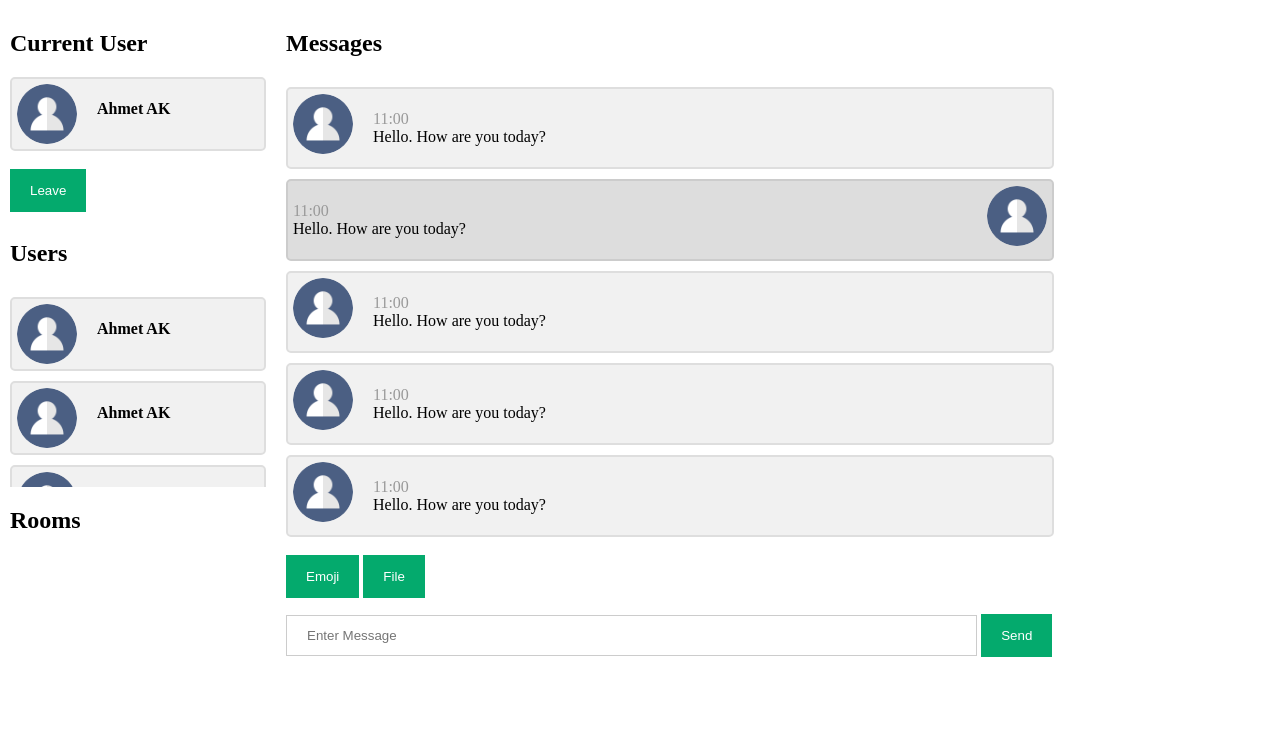
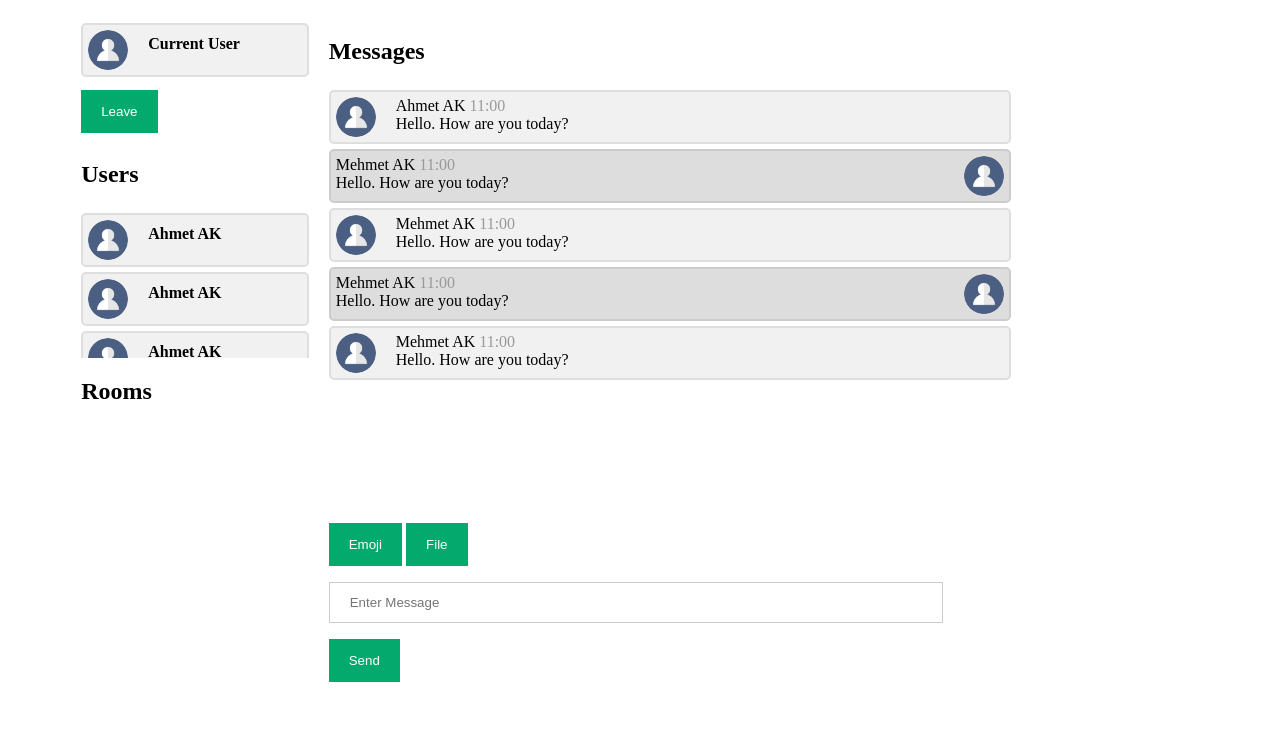
Before and after one commit to abdussametkaci/ChatApp_Socket_Programming, a website: page public/chat.html in a window 1280 px wide. Drawn offline with nearby package versions, Linux system fonts and the light colour scheme; no server answers.

Commit message:
Update frontend v2.0

```diff
--- a/public/chat.html
+++ b/public/chat.html
@@ -9,29 +9,29 @@
 </head>
 
 <body>
+    <div id="app">
         <div class="row">
             <div class="column">
                 <div>
-                <h2>Current User</h2>
                     <div class="container">
-                    <img src="img/avatar.png" alt="Avatar" style="width:100%;">
-                    <p id="current-username"><b>Ahmet AK</b></p>
+                        <img src="img/avatar.png" alt="Avatar">
+                        <p class="username"><b>Current User</b></p>
                     </div>
                     <button id="btn-leave">Leave</button>
                 </div>
                 <h2>Users</h2>
-            <div id="users" style=" height: 200px; overflow-y: scroll;">
+                <div id="users" style=" height: 150px; overflow-y: scroll;">
                     <div class="container">
-                    <img src="img/avatar.png" alt="Avatar" style="width:100%;">
-                    <p id="current-username"><b>Ahmet AK</b></p>
+                        <img src="img/avatar.png" alt="Avatar">
+                        <p class="username"><b>Ahmet AK</b></p>
                     </div>
                     <div class="container">
-                    <img src="img/avatar.png" alt="Avatar" style="width:100%;">
-                    <p id="current-username"><b>Ahmet AK</b></p>
+                        <img src="img/avatar.png" alt="Avatar">
+                        <p class="username"><b>Ahmet AK</b></p>
                     </div>
                     <div class="container">
-                    <img src="img/avatar.png" alt="Avatar" style="width:100%;">
-                    <p id="current-username"><b>Ahmet AK</b></p>
+                        <img src="img/avatar.png" alt="Avatar">
+                        <p class="username"><b>Ahmet AK</b></p>
                     </div>
                 </div>
                 <h2>Rooms</h2>
@@ -40,30 +40,30 @@
 
                 </div>
             </div>
-        <div class="column" style="width:60%; height:600px">
+            <div class="column" style="width:60%; height:430px">
                 <h2>Messages</h2>
-            <div>
+                <div style="height:100%">
                     <emoji-picker id="emoji-table"></emoji-picker>
                     <div id="messages" style=" height: 100%; overflow-y: scroll;">
                         <div class="container">
-                        <img src="img/avatar.png" alt="Avatar" style="width:100%;">
-                        <p><label class="time">11:00</label><br>Hello. How are you today?</p>
+                            <img src="img/avatar.png" alt="Avatar">
+                            <p><label class="username-chat">Ahmet AK </label><label class="time">11:00</label><br>Hello. How are you today?</p>
                         </div>
                         <div class="container darker">
-                        <img src="img/avatar.png" alt="Avatar" class="right" style="width:100%;">
-                        <p><label class="time">11:00</label><br>Hello. How are you today?</p>
+                            <img src="img/avatar.png" alt="Avatar" class="right">
+                            <p><label class="username-chat">Mehmet AK </label><label class="time">11:00</label><br>Hello. How are you today?</p>
                         </div>
                         <div class="container">
-                        <img src="img/avatar.png" alt="Avatar" style="width:100%;">
-                        <p><label class="time">11:00</label><br>Hello. How are you today?</p>
+                            <img src="img/avatar.png" alt="Avatar">
+                            <p><label class="username-chat">Mehmet AK </label><label class="time">11:00</label><br>Hello. How are you today?</p>
+                        </div>
+                        <div class="container darker">
+                            <img src="img/avatar.png" alt="Avatar" class="right">
+                            <p><label class="username-chat">Mehmet AK </label><label class="time">11:00</label><br>Hello. How are you today?</p>
                         </div>
                         <div class="container">
-                        <img src="img/avatar.png" alt="Avatar" style="width:100%;">
-                        <p><label class="time">11:00</label><br>Hello. How are you today?</p>
-                    </div>
-                    <div class="container">
-                        <img src="img/avatar.png" alt="Avatar" style="width:100%;">
-                        <p><label class="time">11:00</label><br>Hello. How are you today?</p>
+                            <img src="img/avatar.png" alt="Avatar">
+                            <p><label class="username-chat">Mehmet AK </label><label class="time">11:00</label><br>Hello. How are you today?</p>
                         </div>
                     </div>
                 </div>
@@ -80,8 +80,6 @@
             </div>
 
         </div>
-
-
         <!--
     <div class="container">
         <img src="img/avatar.png" alt="Avatar" style="width:100%;">
@@ -93,6 +91,9 @@
         <p><label class="time">11:00</label><br>Hello. How are you today?</p>
     </div>
     //-->
+    </div>
+
+
 </body>
 <script type="module" src="https://cdn.jsdelivr.net/npm/emoji-picker-element@^1/index.js"></script>
 <script src="/socket.io/socket.io.js"></script>
--- a/public/css/chat.css
+++ b/public/css/chat.css
@@ -1,13 +1,9 @@
-body {
-    margin: 0 auto;
-}
-
 .container {
     border: 2px solid #dedede;
     background-color: #f1f1f1;
     border-radius: 5px;
     padding: 5px;
-    margin: 10px 0;
+    margin: 5px 0;
 }
 
 .darker {
@@ -23,7 +19,7 @@ body {
 
 .container img {
     float: left;
-    max-width: 60px;
+    max-width: 40px;
     width: 100%;
     margin-right: 20px;
     border-radius: 50%;
@@ -36,7 +32,6 @@ body {
 }
 
 .time {
-    float: left;
     color: #999;
 }
 
@@ -86,3 +81,17 @@ button {
 button:hover {
     opacity: 0.8;
 }
+
+#app {
+    width: 90%;
+    height: 50%;
+    margin: auto;
+}
+
+p {
+    margin: 0;
+}
+
+.username {
+    margin-top: 5px;
+}
```
Lines whose indentation alone changed are shown as unchanged.
